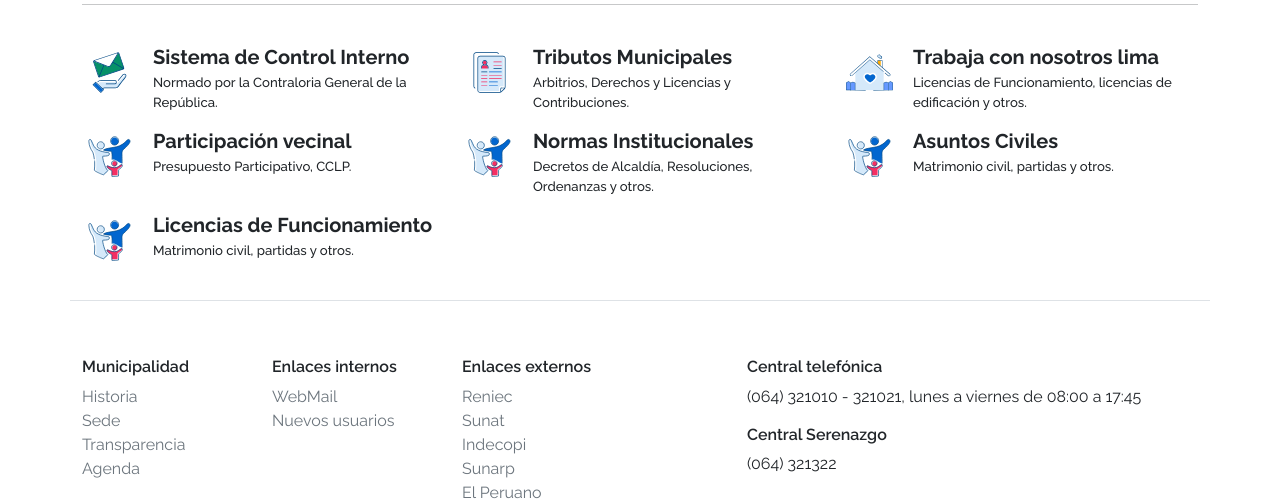
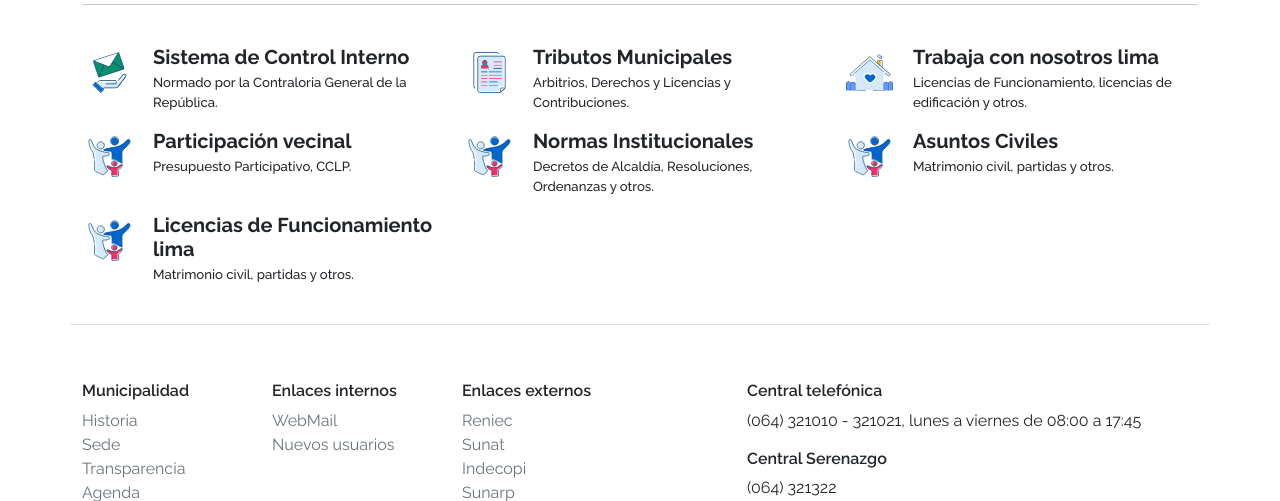
Before and after one commit to fbasteres/portal, a PHP site: page /views in a window 1280 px wide. Shown: the part 529-1030 px from the top of the page. Run offline with PHP 8.4, Linux system fonts and the light colour scheme; some libraries are stand-ins or nearby versions.

Commit message:
Text_lima

```diff
--- a/views/webcomponents/icon_grid.php
+++ b/views/webcomponents/icon_grid.php
@@ -68,7 +68,7 @@
                     <div class="col d-flex align-items-start">
                         <img  class="ico-mpt me-3" src="<?php url();?>/assets/img/tramites/personas.svg" alt="Bootstrap" width="55" height="55">
                         <div>
-                            <h3 class="fw-bold mb-1 fs-5">Licencias de Funcionamiento</h3>
+                            <h3 class="fw-bold mb-1 fs-5">Licencias de Funcionamiento lima</h3>
                             <p class="ico-p">Matrimonio civil, partidas y otros.</p>
                         </div>
                     </div>
```
